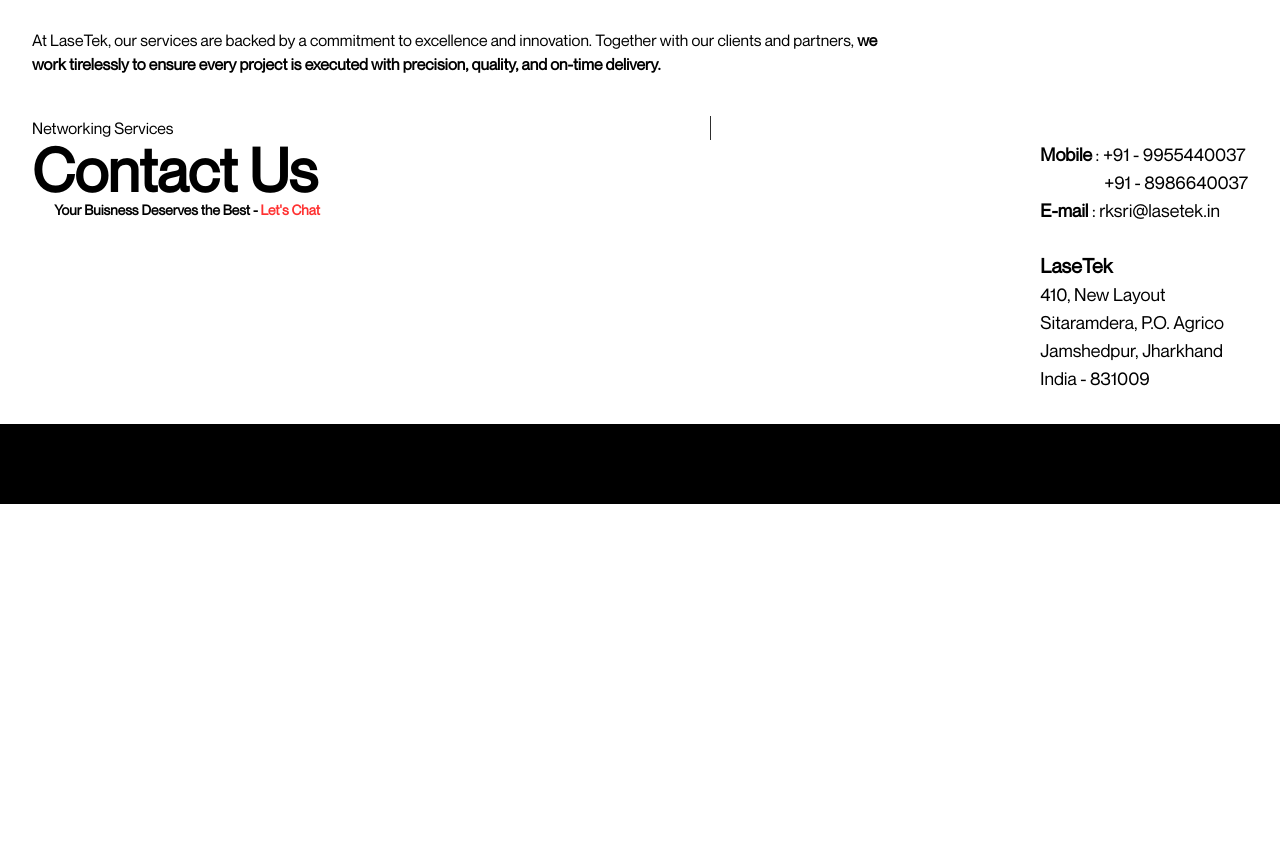
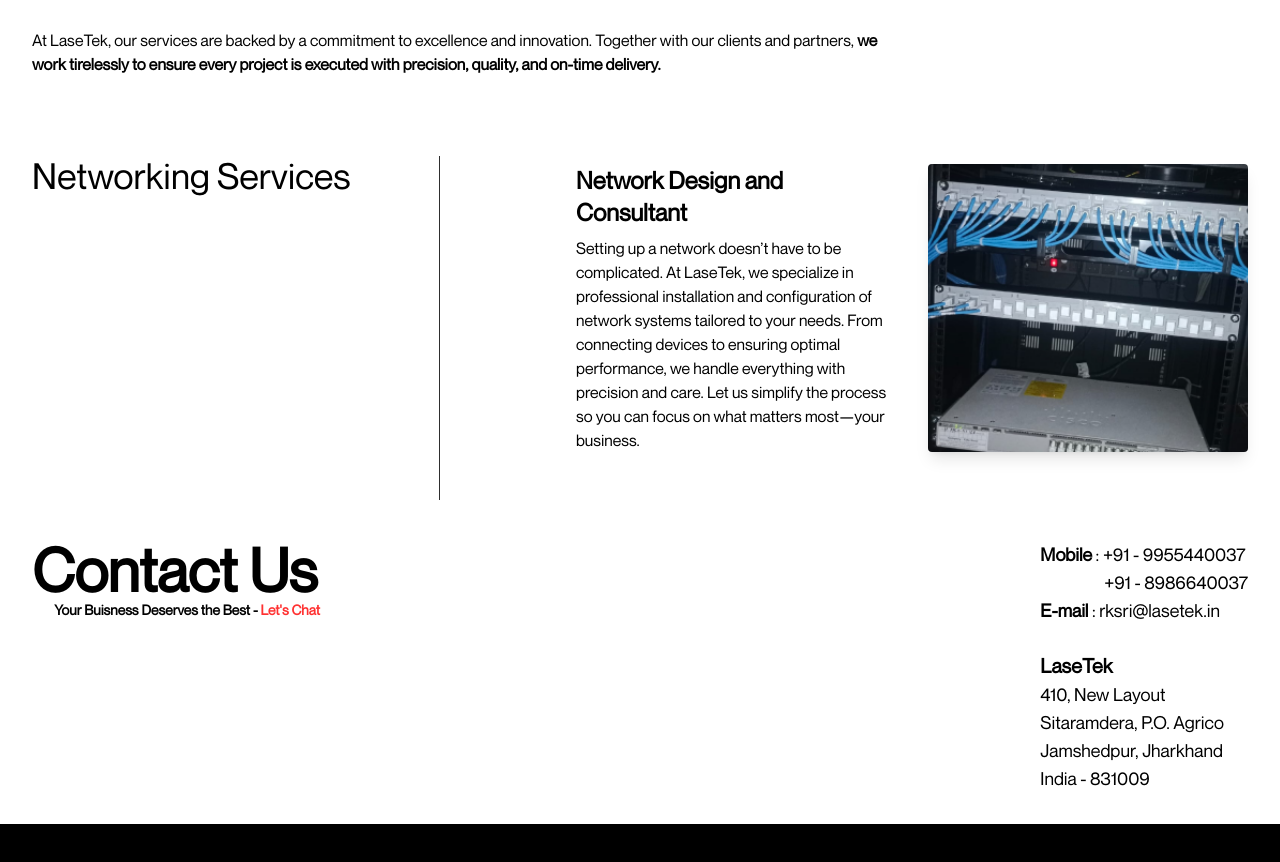
Before and after one commit to love-to-code108/LaseTek, a React (Vite) app: page / in a window 1280 px wide. Shown: the part 1807-2669 px from the top of the page. Before the commit the page ends 2311 px from the top, so only its background shows below. Built offline with nearby package versions, Linux system fonts and the light colour scheme.

Commit message:
nearly done with the Networking services box for sm1

```diff
--- a/src/Pages/Home.jsx
+++ b/src/Pages/Home.jsx
@@ -6,6 +6,9 @@
 import doubleQuotesImg from "../assets/Version2/dobuleQuotes.svg"
 // ABOUT US SECTION
 import aboutUsSectionImg from "../assets/Version2/aboutUsSectionImg.png"
+import { ServicesWeProvideCardV2 } from "../components/ServicesWeProvideCardV2"
+// SERVICES WE PROVIDE
+import servicesWeProvideImg1 from "../assets/img1.png"
 
 
 
@@ -186,7 +189,7 @@
 
       {/* SERVICES WE PROVIDE */}
       <div className=" flex flex-col
-      sm1:py-10">
+      sm1:py-10 ">
 
 
         {/* SERVICES SECTION WRITING SUPER BOX */}
@@ -243,12 +246,14 @@
 
 
       {/* NETWORKING SERVICES */}
-        <div className=" flex justify-between">
+        <div className=" flex justify-between
+        sm1:py-10
+        ">
 
 
 
           {/* NETWORKING SERVICE HEADING */}
-          <div>
+          <div className=" text-4xl">
             <h1>Networking Services</h1>
           </div>
 
@@ -259,6 +264,11 @@
 
           {/* ALL THE CARDS IN DIV COLUMN */}
           <div className=" flex flex-col ">
+            <ServicesWeProvideCardV2
+            heading = "Network Design and Consultant"
+            para = "Setting up a network doesn’t have to be complicated. At LaseTek, we specialize in professional installation and configuration of network systems tailored to your needs. From connecting devices to ensuring optimal performance, we handle everything with precision and care. Let us simplify the process so you can focus on what matters most—your business."
+            img = {servicesWeProvideImg1} />
+
 
           </div>
 
--- a/src/components/ServicesWeProvideCardV2.jsx
+++ b/src/components/ServicesWeProvideCardV2.jsx
@@ -6,12 +6,36 @@
 
 
   return (
-    <div>
-
-        {/* HEADING */}
+    <div className="flex pt-2
+    sm1:ml-[3rem] sm1:mb-12
+    ">
 
 
-        {/* THE PARAGRAPH */}
+        {/* TEXT BOX */}
+        <div className=" flex flex-col
+        sm1:w-[20rem]
+        ">
+
+            {/* HEADING */}
+            <h1 className=" text-2xl font-bold
+            sm1:mb-2
+            ">{props.heading}</h1>
+
+            {/* THE PARAGRAPH */}
+            <p>{props.para}</p>
+
+
+        </div>
+
+
+        {/* THE IMAGE */}
+        <div className=" shadow-lg
+        sm1:ml-[2rem]
+        ">
+            <img className=" object-cover rounded-[4px]
+             sm1:w-[20rem] sm1:h-[18rem]
+            " src={props.img} alt="" />
+        </div>
 
     </div>
   )
```
Also changed, not shown: index.html (line endings or trailing spaces).
